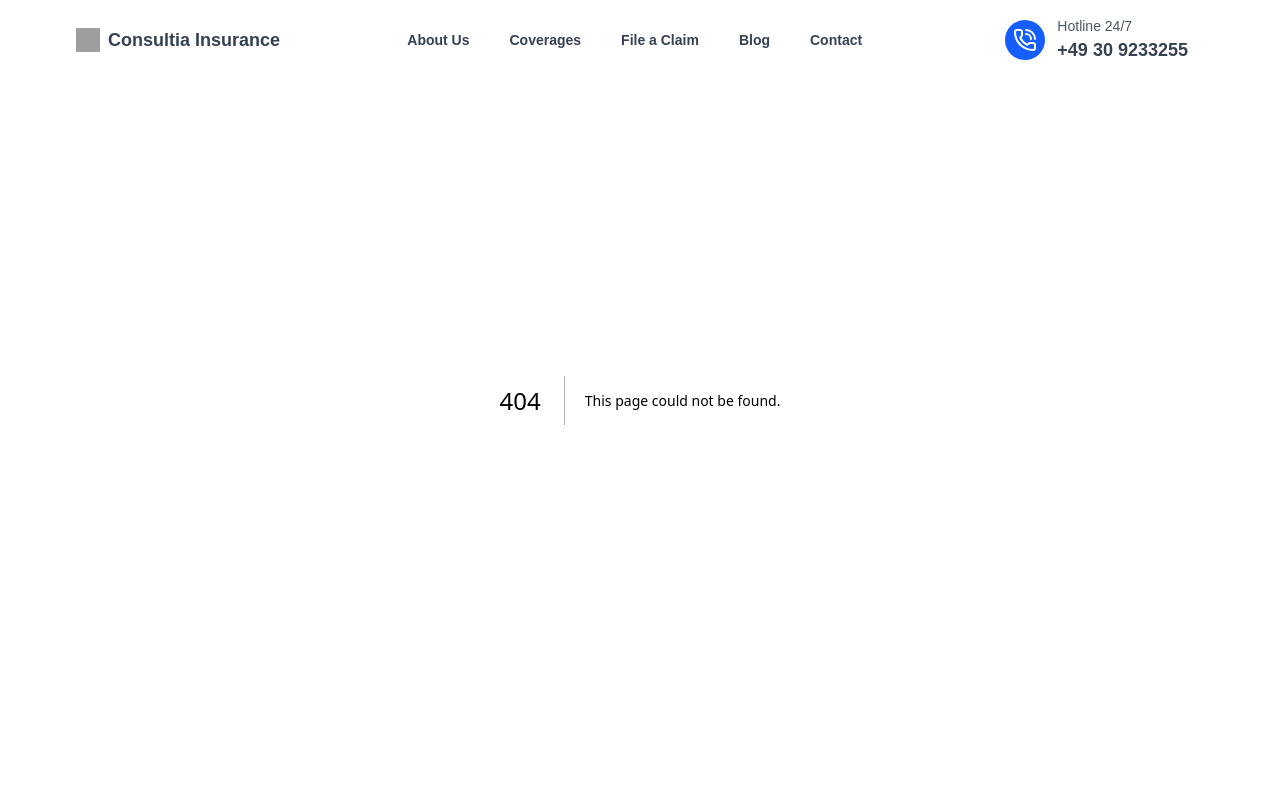
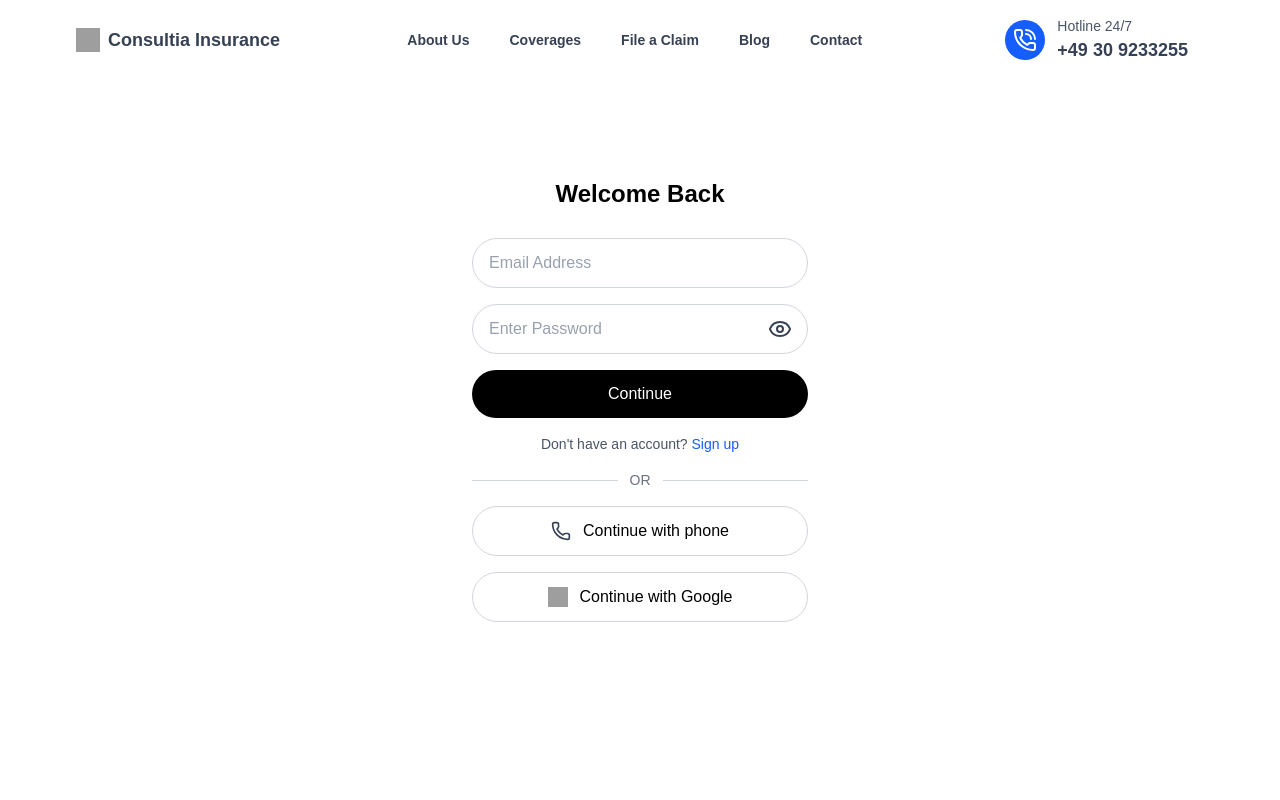
Before and after one commit to codenihar/mach-consultants, a Next.js app: page /signin in a window 1280 px wide. Before the commit this address had no page. Shown: the top 800 px of the page. Built offline with nearby package versions, Linux system fonts and the light colour scheme; grey boxes are pictures that could not be loaded.

Commit message:
minor authentication changes

```diff
--- a/src/app/auth/signin/page.tsx
+++ b/src/app/(auth)/signin/page.tsx
@@ -38,7 +38,7 @@ const CreateAccount: React.FC = () => {
 
         <div className="text-center text-sm text-gray-600">
           Don't have an account?{" "}
-          <a href="/auth/signup" className="text-blue-600 hover:underline">
+          <a href="/signup" className="text-blue-600 hover:underline">
             Sign up
           </a>
         </div>
--- a/src/app/auth/signup/page.tsx
+++ b/src/app/(auth)/signup/page.tsx
@@ -38,7 +38,7 @@ const CreateAccount: React.FC = () => {
 
         <div className="text-center text-sm text-gray-600">
           Already have an account?{" "}
-          <a href="/auth/signin" className="text-blue-600 hover:underline">
+          <a href="/signin" className="text-blue-600 hover:underline">
             Log in
           </a>
         </div>
```
